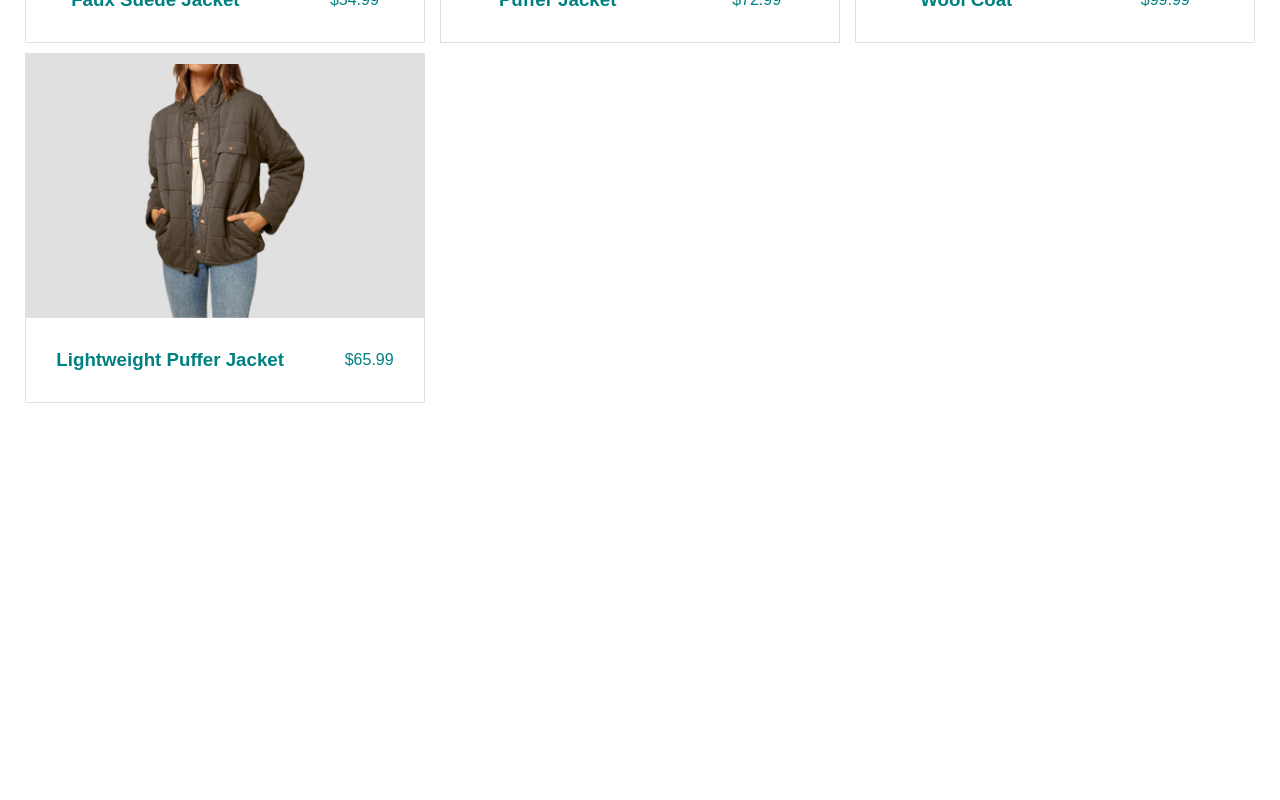
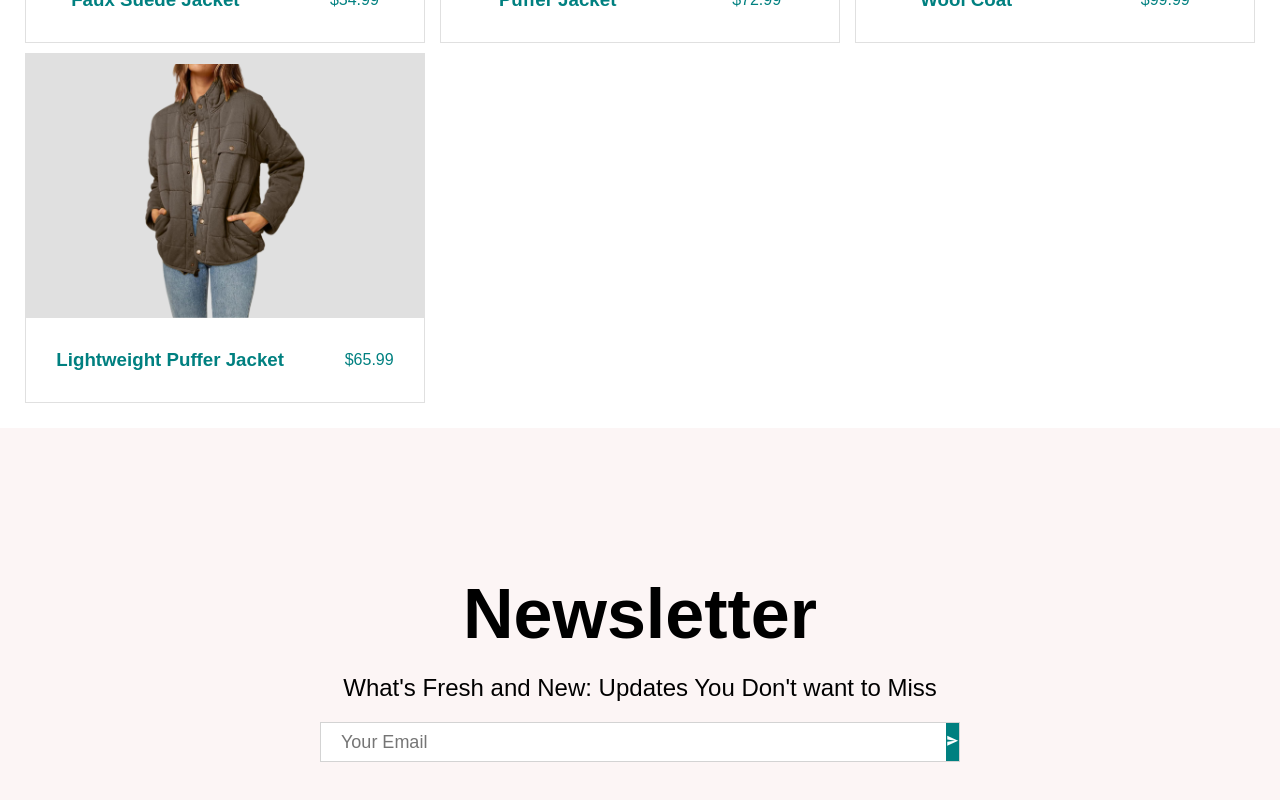
Before and after one commit to PavelRiajul/react-e-commerce, a React (Vite) app: page / in a window 1280 px wide. Shown: the part 2612-3412 px from the top of the page. Before the commit the page ends 3040 px from the top, so only its background shows below. Built offline with nearby package versions, Linux system fonts and the light colour scheme.

Commit message:
newsletter-section-complete

```diff
--- /dev/null
+++ b/src/Components/Newsletter/Newsletter.css
@@ -0,0 +1,51 @@
+.newsletter-container{
+    height: 60vh;
+    background-color: #fcf5f5;
+    display: flex;
+    align-items: center;
+    justify-content: center;
+    flex-direction: column;
+}
+.newsletter-title {
+    font-size: 70px;
+    margin-bottom: 20px;
+  }
+
+  .newsletter-desc {
+    font-size: 24px;
+    font-weight: 300;
+    margin-bottom: 20px;
+    text-align: center;
+  }
+  .input-container{
+    width:50% ;
+    height: 40px;
+    background-color: white;
+    display: flex;
+    justify-content: space-between;
+    border: 1px solid lightgray;
+  }
+  .newsletter-input{
+    font-size: 18px;
+    border: none;
+    padding-left:20px ;
+  }
+  .newsletter-button{
+    border: none;
+  background-color: teal;
+  color: white;
+  cursor: pointer;
+  }
+  .newsletter-button .icon {
+    font-size: 24px;
+  }
+
+  @media only screen and (max-width: 768px) {
+    .newsletter-desc {
+      text-align: center;
+    }
+
+    .input-container {
+      width: 80%;
+    }
+  }
--- /dev/null
+++ b/src/Components/Newsletter/Newsletter.jsx
@@ -0,0 +1,19 @@
+import { IoMdSend } from "react-icons/io"
+import "./Newsletter.css"
+
+function Newsletter() {
+  return (
+    <div className="newsletter-container">
+        <h1 className="newsletter-title">Newsletter</h1>
+        <div className="newsletter-desc">What's Fresh and New: Updates You Don't want to Miss</div>
+        <div className="input-container">
+            <input type="text" placeholder="Your Email" className="newsletter-input" />
+            <button className="newsletter-button">
+              <IoMdSend/>
+            </button>
+        </div>
+    </div>
+  )
+}
+
+export default Newsletter
--- a/src/Pages/Home/Home.jsx
+++ b/src/Pages/Home/Home.jsx
@@ -1,6 +1,7 @@
 import Announcement from "../../Components/Announcement/Announcement"
 import Category from "../../Components/Category/Category"
 import Navbar from "../../Components/Navbar/Navbar"
+import Newsletter from "../../Components/Newsletter/Newsletter"
 import BestSeller from "../../Components/Products/BestSeller"
 import NewArrivals from "../../Components/Products/NewArrivals"
 import Slider from "../../Components/Slider/Slider"
@@ -15,6 +16,7 @@ function Home() {
         <Category/>
         <NewArrivals/>
         <BestSeller/>
+        <Newsletter/>
     </div>
   )
 }
```
